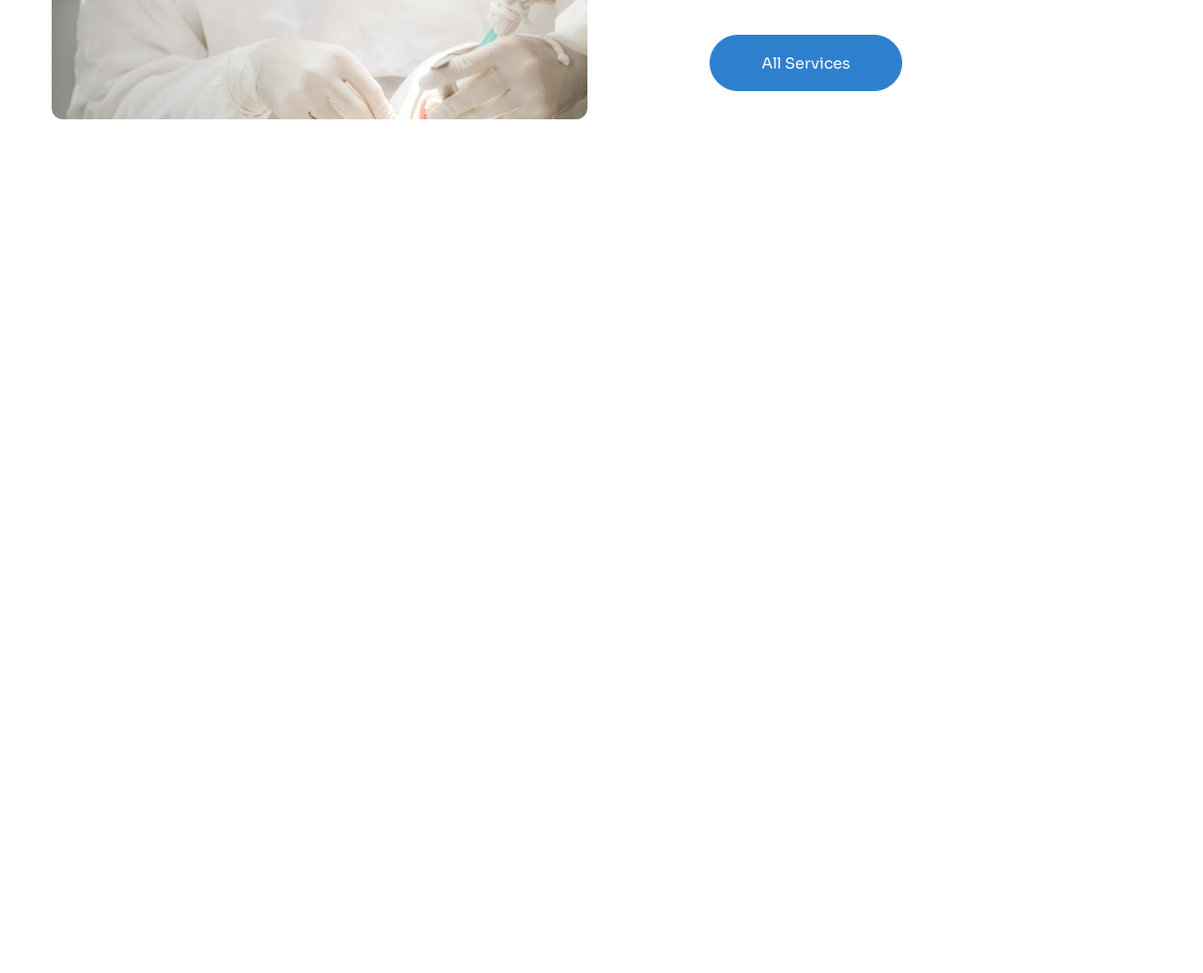
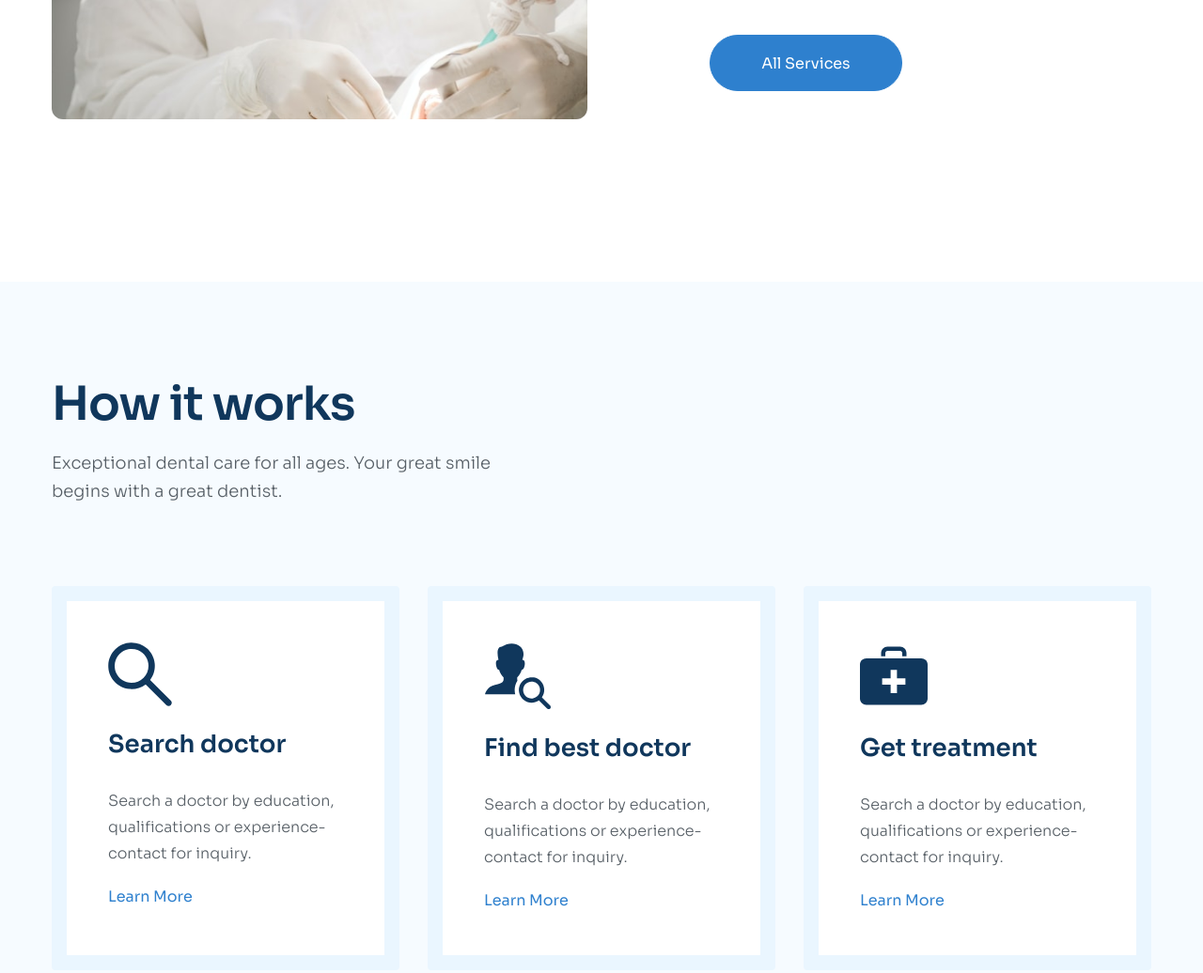
Before and after one commit to haimy125/htmlcss-project-03, a plain HTML site: page index.html in a window 1280 px wide. Shown: the part 1621-2657 px from the top of the page at 94% size. Before the commit the page ends 1921 px from the top, so only its background shows below. Drawn offline with Linux system fonts and the light colour scheme.

Commit message:
làm phần work

```diff
--- a/assets/css/styles.css
+++ b/assets/css/styles.css
@@ -344,3 +344,59 @@ a {
     font-weight: 300;
     line-height: 1.75; /* 175% */
 }
+
+/* ================ Work ================ */
+.work {
+    padding: 100px 0;
+    background: #f6fbff;
+}
+
+.work__desc {
+    width: 468px;
+}
+
+.work__list {
+    display: grid;
+    grid-template-columns: repeat(3, 1fr);
+    column-gap: 30px;
+    margin-top: 86px;
+}
+
+.work-item {
+    padding: 44px;
+    border: 16px solid #eaf6ff;
+    border-radius: 4px;
+    transition: 0.25s;
+    background: #fff;
+}
+
+.work-item:hover {
+    border-color: #2e80ce;
+    transform: translateY(-16px);
+}
+
+.work-item__heading {
+    margin-top: 20px;
+    color: #10375c;
+    font-size: 2.6rem;
+    font-weight: 600;
+    line-height: 1.38; /* 138.462% */
+}
+
+.work-item__desc {
+    margin-top: 28px;
+    color: #575f66;
+    font-size: 1.6rem;
+    font-weight: 300;
+    line-height: 1.75; /* 175% */
+}
+
+.work-item__more {
+    position: relative;
+    display: inline-block;
+    margin-top: 18px;
+    color: #2e80ce;
+    font-size: 1.6rem;
+    font-weight: 400;
+    line-height: 1.75; /* 175% */
+}
--- a/index.html
+++ b/index.html
@@ -97,6 +97,7 @@
         <link rel="stylesheet" href="./assets/css/styles.css" />
     </head>
     <body>
+        <!-- Header -->
         <header class="header">
             <div class="container">
                 <!-- Header top -->
@@ -184,6 +185,7 @@
         </header>
 
         <main>
+            <!-- Service -->
             <section class="service">
                 <div class="container">
                     <h2 class="service__heading section-heading">
@@ -292,6 +294,63 @@
                     </div>
                 </div>
             </section>
+
+            <!-- Work -->
+            <section class="work">
+                <div class="container">
+                    <h2 class="section-heading">How it works</h2>
+                    <p class="section-desc work__desc">
+                        Exceptional dental care for all ages. Your great smile
+                        begins with a great dentist.
+                    </p>
+                    <div class="work__list">
+                        <!-- Work Item 1 -->
+                        <section class="work-item">
+                            <img
+                                src="./assets/icons/search.svg"
+                                alt=""
+                                class="work-item__icon"
+                            />
+                            <h3 class="work-item__heading">Search doctor</h3>
+                            <p class="work-item__desc">
+                                Search a doctor by education, qualifications or
+                                experience-contact for inquiry.
+                            </p>
+                            <a href="#!" class="work-item__more">Learn More</a>
+                        </section>
+
+                        <!-- Work Item 2 -->
+                        <section class="work-item">
+                            <img
+                                src="./assets/icons/search-user.svg"
+                                alt=""
+                                class="work-item__icon"
+                            />
+                            <h3 class="work-item__heading">Find best doctor</h3>
+                            <p class="work-item__desc">
+                                Search a doctor by education, qualifications or
+                                experience-contact for inquiry.
+                            </p>
+                            <a href="#!" class="work-item__more">Learn More</a>
+                        </section>
+
+                        <!-- Work Item 3 -->
+                        <section class="work-item">
+                            <img
+                                src="./assets/icons/bag.svg"
+                                alt=""
+                                class="work-item__icon"
+                            />
+                            <h3 class="work-item__heading">Get treatment</h3>
+                            <p class="work-item__desc">
+                                Search a doctor by education, qualifications or
+                                experience-contact for inquiry.
+                            </p>
+                            <a href="#!" class="work-item__more">Learn More</a>
+                        </section>
+                    </div>
+                </div>
+            </section>
         </main>
     </body>
 </html>
```
Also changed, not shown: assets/icons/bag.svg (added), assets/icons/search-user.svg (added), assets/icons/search.svg (added).
